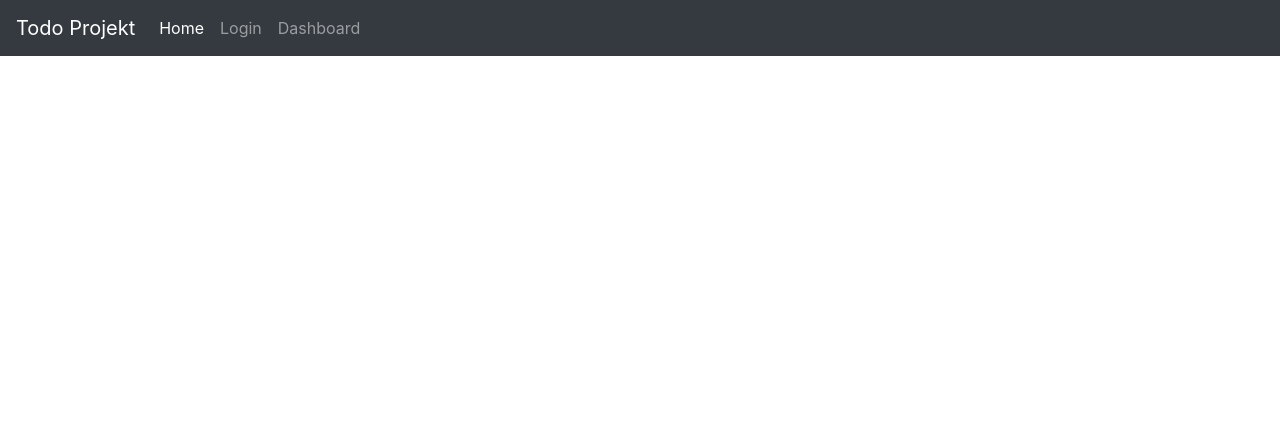
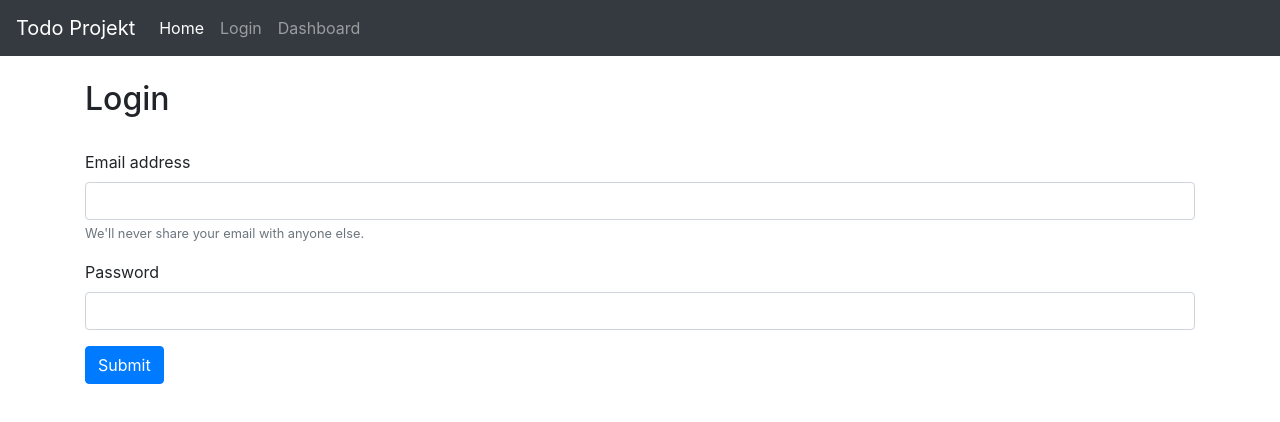
Before and after one commit to FujiwaraChoki/TodoProjekt, a plain HTML site: page src/login.html in a window 1280 px wide. Drawn offline with nearby package versions, Linux system fonts and the light colour scheme.

Commit message:
Added Login Form!

```diff
--- a/src/login.html
+++ b/src/login.html
@@ -31,7 +31,21 @@
             </div>
       </nav>
       <div class="container">
-
+            <br />
+            <h2>Login</h2>
+            <br />
+            <form id="loginForm">
+                  <div class="form-group">
+                        <label for="emailInput">Email address</label>
+                        <input type="email" class="form-control" id="emailInput" aria-describedby="emailHelp">
+                        <small id="emailHelp" class="form-text text-muted">We'll never share your email with anyone else.</small>
+                  </div>
+                  <div class="form-group">
+                        <label for="passwordInput">Password</label>
+                        <input type="password" class="form-control" id="passwordInput">
+                  </div>
+                  <button type="submit" class="btn btn-primary" id="loginButton">Submit</button>
+            </form>
       </div>
 </body>
 </html>
--- a/src/main.js
+++ b/src/main.js
@@ -33,5 +33,6 @@ const getTasks = () => {
 
 
 document.addEventListener('DOMContentLoaded', () => {
-
+      let dashboardBody = document.querySelector('#dashboardBody');
+      dashboardBody.addEventListener('load', getTasks());
 });
```
Also changed, not shown: src/dashboard.html (+1 -1 lines).
